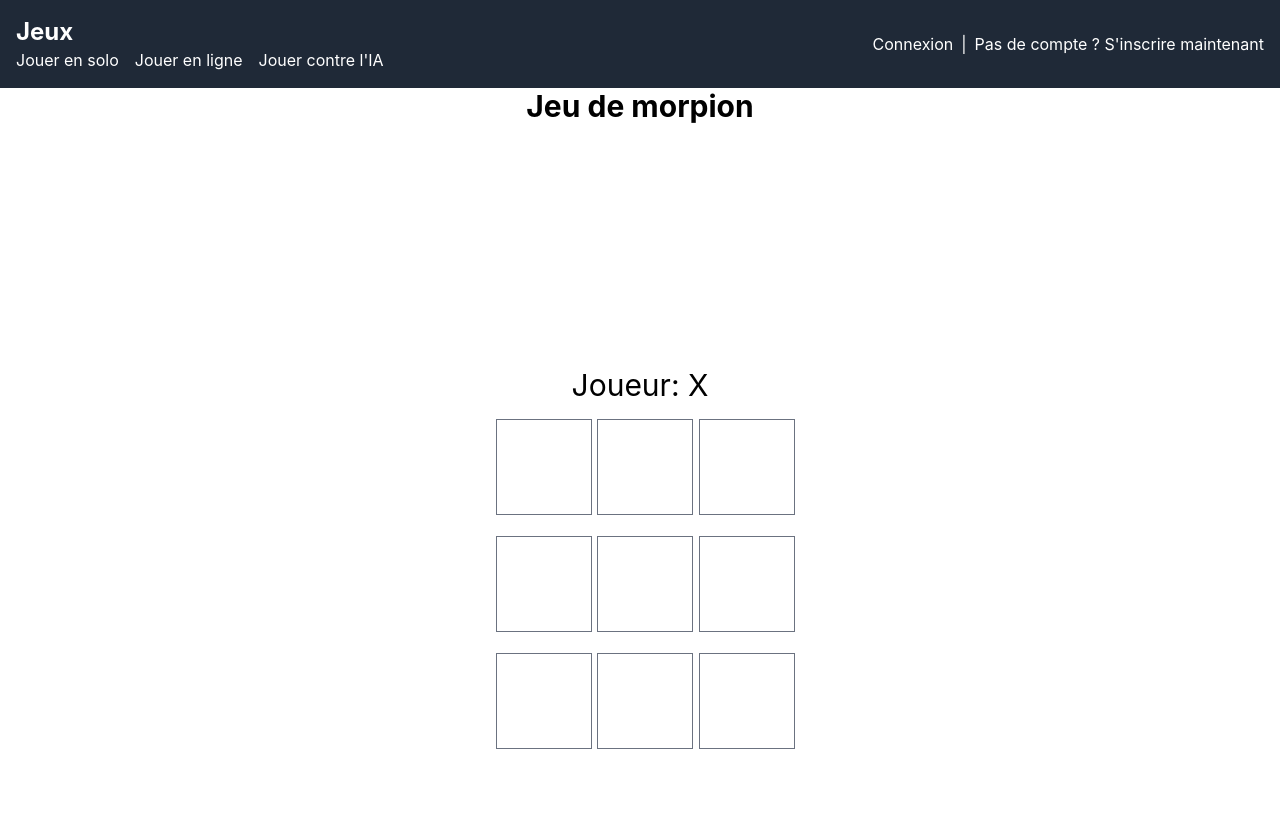
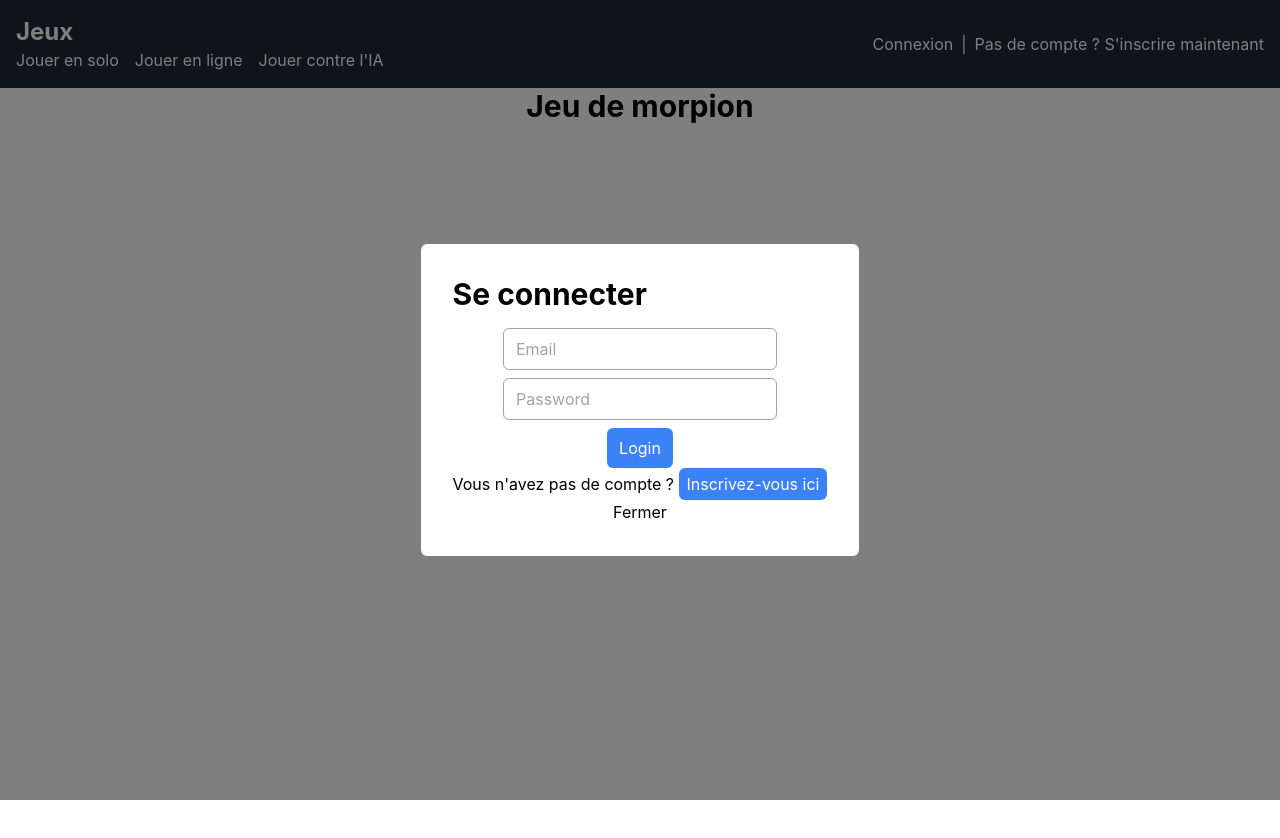
Before and after one commit to arthurduboiis/tictactoe, a React (Create React App) app: page / in a window 1280 px wide. Shown: the top 838 px of the page. After the commit the page ends 800 px from the top, so only its background shows below. Built offline with nearby package versions, Linux system fonts and the light colour scheme.

Commit message:
login and register handled

```diff
--- a/src/components/LoginComponents.tsx
+++ b/src/components/LoginComponents.tsx
@@ -1,9 +1,17 @@
 import React from "react";
 import axios from "axios";
+import { useUser } from "../context/UserContext"; // Import the useUser hook
 
-const Login: React.FC = () => {
+interface LoginProps {
+  onClose: () => void;
+  onOpenRegister: () => void;
+}
+
+const Login: React.FC<LoginProps> = ({ onClose, onOpenRegister }) => {
   const [email, setEmail] = React.useState("");
   const [password, setPassword] = React.useState("");
+  const { login } = useUser();
+
   const onLogin = async (e: React.FormEvent<HTMLButtonElement>) => {
     e.preventDefault();
     await axios
@@ -25,6 +33,8 @@ const Login: React.FC = () => {
           )
           .then((res) => {
             console.log(res.data);
+            login(res.data.user);
+            onClose();
           })
           .catch((err) => {
             console.log(err);
@@ -36,8 +46,9 @@ const Login: React.FC = () => {
   };
 
   return (
-    <div className="flex flex-col items-center justify-center h-screen">
-      <h1 className="text-3xl font-bold mb-4">Login</h1>
+    <div className="fixed top-0 left-0 w-full h-full bg-black bg-opacity-50 flex items-center justify-center">
+      <div className="bg-white p-8 rounded-md">
+        <h1 className="text-3xl font-bold mb-4">Se connecter</h1>
         <form className="flex flex-col items-center">
           <input
             type="text"
@@ -61,6 +72,23 @@ const Login: React.FC = () => {
             Login
           </button>
         </form>
+        <div className="flex flex-col items-center">
+          <span>
+            Vous n'avez pas de compte ?{" "}
+            <button
+              className="bg-blue-500 text-white rounded-md px-2 py-1"
+              onClick={(e) => {
+                e.preventDefault();
+                onClose();
+                onOpenRegister();
+              }}
+            >
+              Inscrivez-vous ici
+            </button>
+          </span>
+          <button onClick={onClose}>Fermer</button>
+        </div>
+      </div>
     </div>
   );
 };
--- a/src/components/RegisterComponents.tsx
+++ b/src/components/RegisterComponents.tsx
@@ -1,19 +1,102 @@
-import React from 'react';
+import axios from "axios";
+import React from "react";
+import { useUser } from "../context/UserContext";
 
 interface RegisterProps {
   onClose: () => void;
+  onOpenLogin: () => void;
 }
 
-const Register: React.FC<RegisterProps> = ({ onClose }) => {
-    // Logique d'inscription à implémenter, avec un formulaire ou autre niv front
+const Register: React.FC<RegisterProps> = ({ onClose, onOpenLogin }) => {
+  const [username, setUsername] = React.useState("");
+  const [email, setEmail] = React.useState("");
+  const [password, setPassword] = React.useState("");
+  const [password_confirmation, setPassword_confirmation] = React.useState("");
+  const { login } = useUser();
+
+  const onRegister = async (e: React.FormEvent<HTMLButtonElement>) => {
+    if (password === password_confirmation) {
+      e.preventDefault();
+      await axios
+        .get(process.env.REACT_APP_API_URL + "sanctum/csrf-cookie")
+        .then((response) => {
+          axios
+            .post(process.env.REACT_APP_API_URL + "api/register", {
+              username: username,
+              email: email,
+              password: password,
+            })
+            .then((res) => {
+              console.log(res.data);
+              login(res.data.user);
+              onClose();
+            })
+            .catch((err) => {
+              console.log(err);
+            });
+        })
+        .catch((error) => {
+          console.log(error);
+        });
+    } else {
+      alert("Les mots de passe ne correspondent pas");
+    }
+  };
 
   return (
     <div className="fixed top-0 left-0 w-full h-full bg-black bg-opacity-50 flex items-center justify-center">
       <div className="bg-white p-8 rounded-md">
         {/* Mettre un formu d'inscription, à voir */}
-                <h2 className="text-2xl font-bold mb-4">S'inscrire</h2>
-                {/* ... */}
+        <h1 className="text-3xl font-bold mb-4">S'inscrire</h1>
+        <form className="flex flex-col items-center">
+          <input
+            type="text"
+            placeholder="Username"
+            onChange={(e) => setUsername(e.target.value)}
+            className="border border-gray-400 rounded-md px-3 py-2 mb-2"
+          />
+          <input
+            type="text"
+            placeholder="Email"
+            onChange={(e) => setEmail(e.target.value)}
+            className="border border-gray-400 rounded-md px-3 py-2 mb-2"
+          />
+          <input
+            type="password"
+            placeholder="Password"
+            onChange={(e) => setPassword(e.target.value)}
+            className="border border-gray-400 rounded-md px-3 py-2 mb-2"
+          />
+          <input
+            type="password"
+            placeholder="Confirm Password"
+            onChange={(e) => setPassword_confirmation(e.target.value)}
+            className="border border-gray-400 rounded-md px-3 py-2 mb-2"
+          />
+          <button
+            type="submit"
+            className="bg-blue-500 text-white rounded-md px-3 py-2"
+            onClick={onRegister}
+          >
+            S'inscrire
+          </button>
+        </form>
+        <div className="flex flex-col items-center">
+          <span>
+            Vous avez déjà un compte ?{" "}
+            <button
+              className="bg-blue-500 text-white rounded-md px-2 py-1"
+              onClick={(e) => {
+                e.preventDefault();
+                onClose();
+                onOpenLogin();
+              }}
+            >
+              connectez-vous ici
+            </button>
+          </span>
           <button onClick={onClose}>Fermer</button>
+        </div>
       </div>
     </div>
   );
--- /dev/null
+++ b/src/context/UserContext.tsx
@@ -0,0 +1,47 @@
+import React, { createContext, useContext, ReactNode, useState } from 'react';
+
+interface User {
+  id: number;
+  username: string;
+  email: string;
+}
+
+interface UserContextProps {
+  user: User | null;
+  login: (userData: User) => void;
+  logout: () => void;
+}
+
+const UserContext = createContext<UserContextProps | undefined>(undefined);
+
+interface UserProviderProps {
+  children: ReactNode;
+}
+
+export const UserProvider: React.FC<UserProviderProps> = ({ children }) => {
+  const [user, setUser] = useState<User | null>(null);
+
+  const login = (userData: User) => {
+    setUser(userData);
+  };
+
+  const logout = () => {
+    setUser(null);
+  };
+
+  const contextValue: UserContextProps = {
+    user,
+    login,
+    logout,
+  };
+
+  return <UserContext.Provider value={contextValue}>{children}</UserContext.Provider>;
+};
+
+export const useUser = (): UserContextProps => {
+  const context = useContext(UserContext);
+  if (!context) {
+    throw new Error('useUser must be used within a UserProvider');
+  }
+  return context;
+};
--- a/src/pages/Home.tsx
+++ b/src/pages/Home.tsx
@@ -1,12 +1,14 @@
-import React, { useState } from 'react';
-import Header from '../components/HeaderComponents';
-import HomePageComponents from '../components/HomePageComponents';
-import Login from '../components/LoginComponents';
-import Register from '../components/RegisterComponents';
+import React, { useState } from "react";
+import Header from "../components/HeaderComponents";
+import HomePageComponents from "../components/HomePageComponents";
+import Login from "../components/LoginComponents";
+import Register from "../components/RegisterComponents";
+import { useUser } from "../context/UserContext";
 
 const Home: React.FC = () => {
-    const [showLogin, setShowLogin] = useState(false);
+  const [showLogin, setShowLogin] = useState(true);
   const [showRegister, setShowRegister] = useState(false);
+  const { user, logout } = useUser();
 
   const handleLoginClick = () => {
     setShowLogin(true);
@@ -28,13 +30,36 @@ const Home: React.FC = () => {
 
   return (
     <div>
-            <Header onLoginClick={handleLoginClick} onRegisterClick={handleRegisterClick} />
+      <Header
+        onLoginClick={handleLoginClick}
+        onRegisterClick={handleRegisterClick}
+      />
       <h1 className="text-3xl font-bold text-center mb-4">Jeu de morpion</h1>
-            <div className="flex justify-center items-center h-screen">
+
+      {user && (
+        <div className="flex flex-col items-center h-screen">
+            <span> Welcome { user.username}</span>
           <HomePageComponents />
+          <button
+            className="bg-red-500 hover:bg-red-700 text-white font-bold py-2 px-4 rounded"
+            onClick={logout}
+          >
+            Logout
+          </button>
         </div>
-            {showLogin && <Login />}
-            {showRegister && <Register onClose={handleRegisterClose} />}
+      )}
+      {showLogin && (
+        <Login
+          onClose={handleLoginClose}
+          onOpenRegister={handleRegisterClick}
+        />
+      )}
+      {showRegister && (
+        <Register
+          onClose={handleRegisterClose}
+          onOpenLogin={handleLoginClick}
+        />
+      )}
     </div>
   );
 };
```
Also changed, not shown: src/index.tsx (+11 -13 lines). Lines whose indentation alone changed are shown as unchanged.
